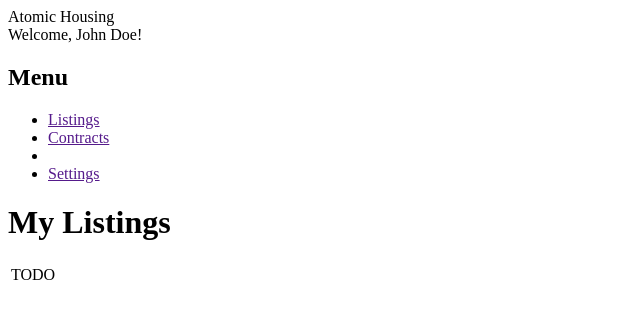
After one commit to eaudeweb/atomic-housing-demo, a Django app: template atomic_housing/templates/landlord/listings.html in a window 1280 px wide. The commit adds this page. Shown: the top 319 px of the page, without its empty margins (0-640 px from the left). Run offline with Django 3.2, Linux system fonts and the light colour scheme; the template is opened without the code that fills it, so the values that code supplies are empty.

Commit message:
[templates] Add some more

```diff
--- a/atomic_housing/templates/_layout_admin.html
+++ b/atomic_housing/templates/_layout_admin.html
@@ -17,6 +17,7 @@
 
   <div class="sidebar">
     <h2>Menu</h2>
+    {% block menu %}
     <ul>
       <li><a href="">Dashboard</a></li>
       <li><a href="">Listings</a></li>
@@ -27,6 +28,7 @@
       <li class="separator"></li>
       <li><a href="">Settings</a></li>
     </ul>
+    {% endblock %}
   </div>
 
   <div class="content">
--- /dev/null
+++ b/atomic_housing/templates/_layout_landlord.html
@@ -0,0 +1,10 @@
+{% extends '_layout_admin.html' %}
+
+{% block menu %}
+  <ul>
+    <li><a href="">Listings</a></li>
+    <li><a href="">Contracts</a></li>
+    <li class="separator"></li>
+    <li><a href="">Settings</a></li>
+  </ul>
+{% endblock %}
--- /dev/null
+++ b/atomic_housing/templates/landlord/listings.html
@@ -0,0 +1,11 @@
+{% extends '_layout_landlord.html' %}
+
+{% block content %}
+  <h1>My Listings</h1>
+
+  <table>
+    <tr>
+      <td>TODO</td>
+    </tr>
+  </table>
+{% endblock %}
```
Also changed, not shown: atomic_housing/templates/customer/details.html (added, +7 -0 lines), atomic_housing/templates/customer/search.html (added, +19 -0 lines).
